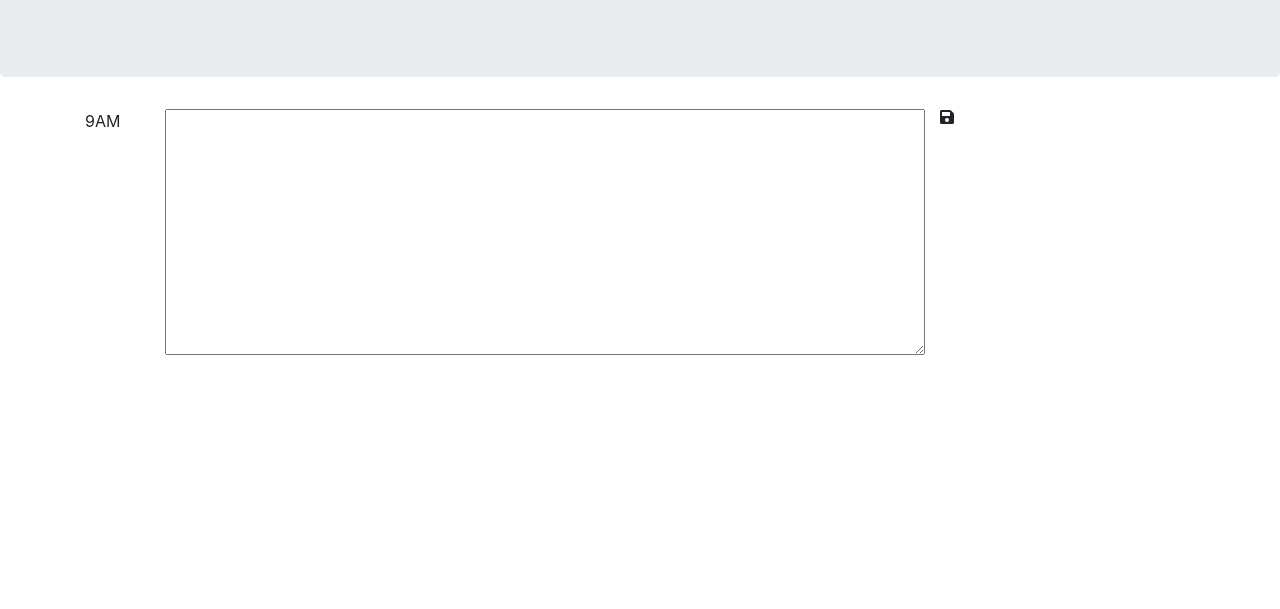
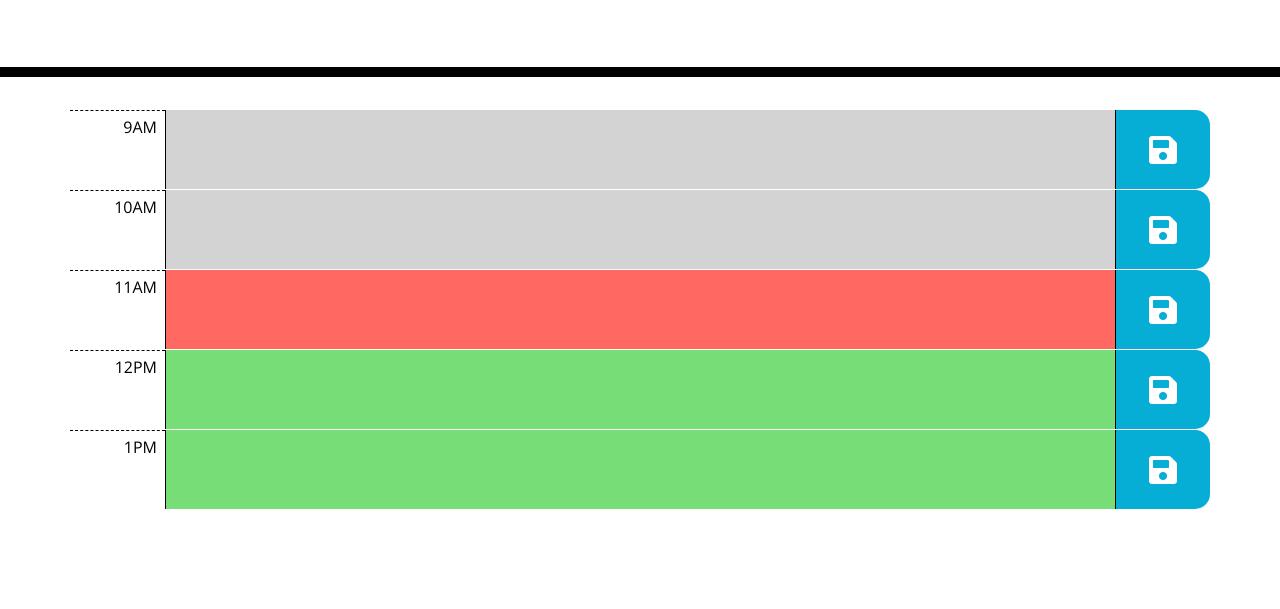
Before and after one commit to Damerian00/workScheduler, a plain HTML site: page index.html in a window 1280 px wide. Shown: the part 191-800 px from the top of the page. Drawn offline with nearby package versions, Linux system fonts and the light colour scheme.

Commit message:
Have the html and classes set up to mimic the demo.

```diff
--- a/assets/css/styles.css
+++ b/assets/css/styles.css
@@ -2,6 +2,7 @@
     font-family: 'Open Sans', sans-serif;
     font-size: 16px;
     line-height: 1;
+    min-width: 768px;
   }
 
   textarea {
@@ -63,6 +64,8 @@
     border-bottom-right-radius: 15px;
     background-color: #06aed5;
     color: white;
+    font-size: 2rem;
+
   }
 
   .saveBtn i:hover {
--- a/index.html
+++ b/index.html
@@ -18,7 +18,7 @@
       href="https://fonts.googleapis.com/css?family=Open+Sans&display=swap"
       rel="stylesheet"
     />
-    <link rel="stylesheet" href="style.css" />
+    <link rel="stylesheet" href="assets/css/styles.css" />
     <title>Work Day Scheduler</title>
   </head>
 
@@ -28,17 +28,37 @@
       <p class="lead">A simple calendar app for scheduling your work day</p>
       <p id="currentDay" class="lead"></p>
     </header>
-    <div class="container">
+    <div class="container w-90">
       <section class="row">
-        <p class="col-1">9AM</p>
-        <textarea class="col-8" name="scheduleData" id="schedulData" cols="30" rows="10"></textarea>
-        <i class="fas fa-save col-1"></i>
-
+        <p class="col-1 p-2 hour text-right">9AM</p>
+        <textarea class="col-10 description past" name="scheduleData" id="schedulData" cols="30" rows="3"></textarea>
+        <i class="fas fa-save saveBtn col-1 text-center pt-4"></i>
+      </section>
+      <section class="row">
+        <p class="col-1 p-2 hour text-right">10AM</p>
+        <textarea class="col-10 description past" name="scheduleData" id="schedulData" cols="30" rows="3"></textarea>
+        <i class="fas fa-save saveBtn col-1 text-center pt-4"></i>
+      </section>
+      <section class="row">
+        <p class="col-1 p-2 hour text-right">11AM</p>
+        <textarea class="col-10 description present" name="scheduleData" id="schedulData" cols="30" rows="3"></textarea>
+        <i class="fas fa-save saveBtn col-1 text-center pt-4"></i>
+      </section>
+      <section class="row">
+        <p class="col-1 p-2 hour text-right">12PM</p>
+        <textarea class="col-10 description future" name="scheduleData" id="schedulData" cols="30" rows="3"></textarea>
+        <i class="fas fa-save saveBtn col-1 text-center pt-4"></i>
+      </section>
+      <section class="row">
+        <p class="col-1 p-2 hour text-right">1PM</p>
+        <textarea class="col-10 description future" name="scheduleData" id="schedulData" cols="30" rows="3"></textarea>
+        <i class="fas fa-save saveBtn col-1 text-center pt-4"></i>
       </section>
       <!-- Timeblocks go here -->
     </div>
 
     <script src="https://cdnjs.cloudflare.com/ajax/libs/jquery/3.2.1/jquery.min.js"></script>
     <script src="https://cdnjs.cloudflare.com/ajax/libs/moment.js/2.24.0/moment.min.js"></script>
+    <script src="assets/js/script.js"></script>
   </body>
 </html>
```
